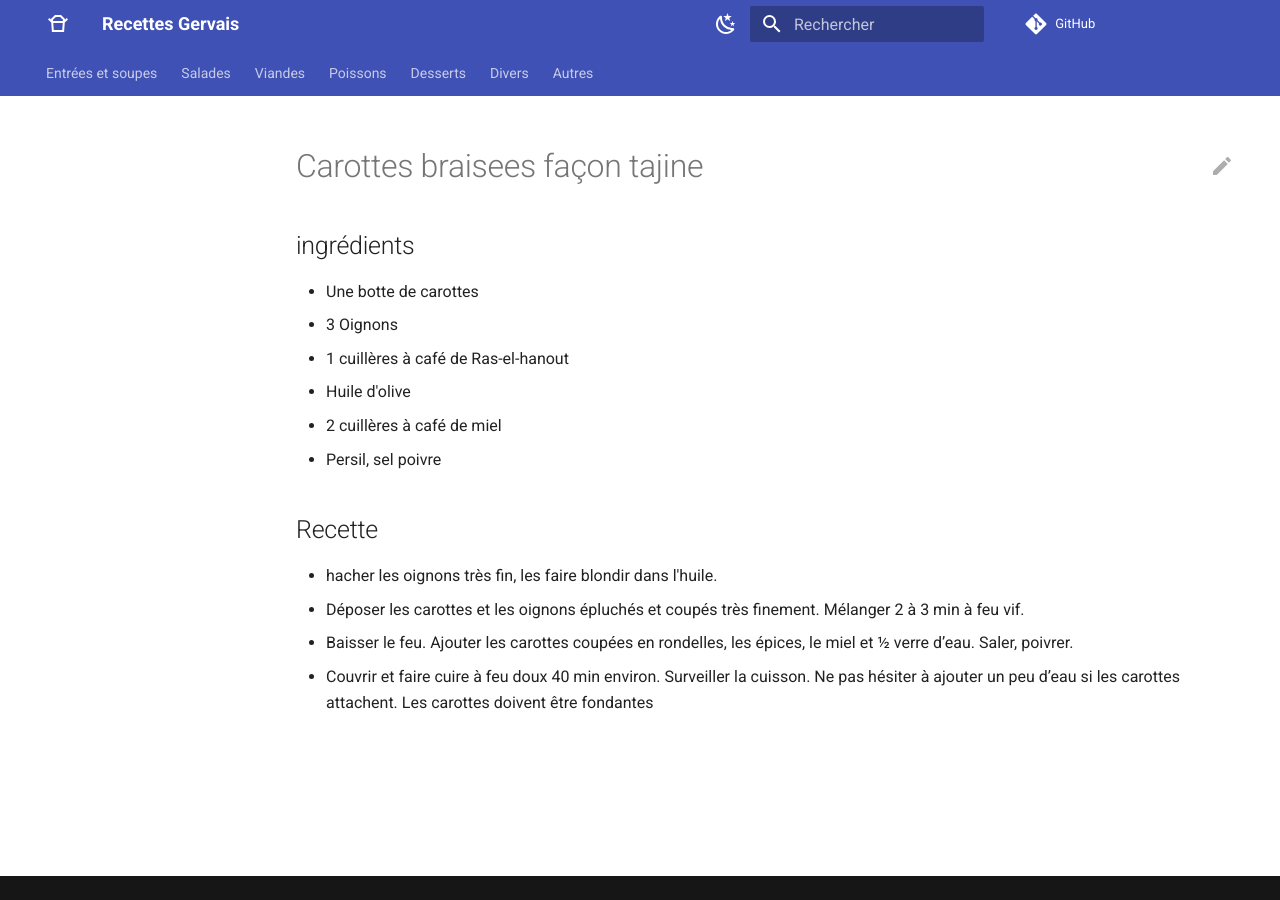
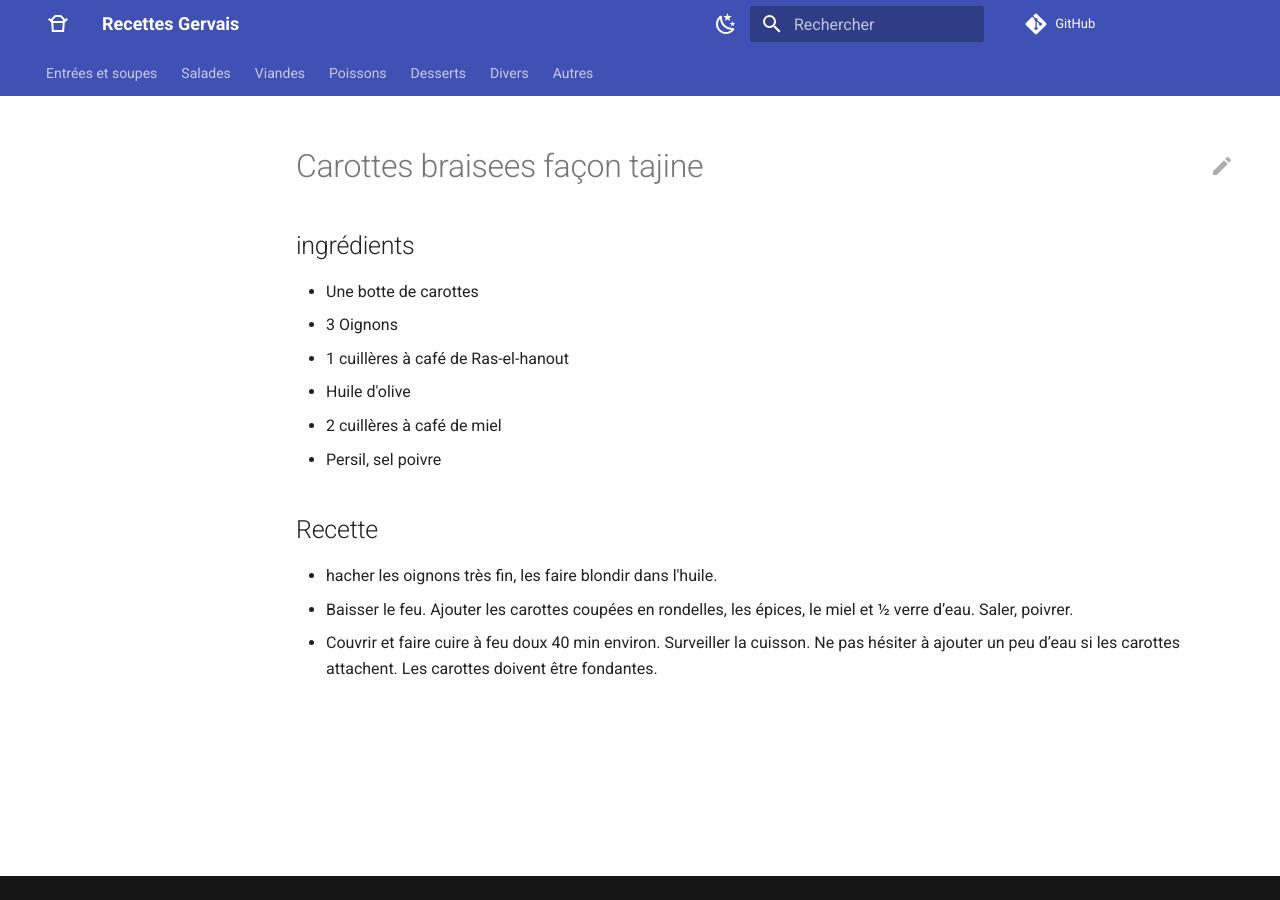
Before and after one commit to giem-git/recipes, an MkDocs documentation site: the page built from docs/autres/carottes_braisees.md, in a window 1280 px wide. Built offline with MkDocs 1.6.1 and Material for MkDocs 9.7.7, drawn with Linux system fonts in a browser that asks for light colours; comment, search, counter and statistics services are not loaded.

Commit message:
Update carottes_braisees.md

```diff
--- a/docs/autres/carottes_braisees.md
+++ b/docs/autres/carottes_braisees.md
@@ -10,6 +10,5 @@
 
 ## Recette
 * hacher les oignons très fin, les faire blondir dans l'huile.
-* Déposer les carottes et les oignons épluchés et coupés très finement. Mélanger 2 à 3 min à feu vif.
 * Baisser le feu. Ajouter les carottes coupées en rondelles, les épices, le miel et ½ verre d’eau. Saler, poivrer.
-* Couvrir et faire cuire à feu doux 40 min environ. Surveiller la cuisson. Ne pas hésiter à ajouter un peu d’eau si les carottes attachent. Les carottes doivent être fondantes
+* Couvrir et faire cuire à feu doux 40 min environ. Surveiller la cuisson. Ne pas hésiter à ajouter un peu d’eau si les carottes attachent. Les carottes doivent être fondantes.
```
